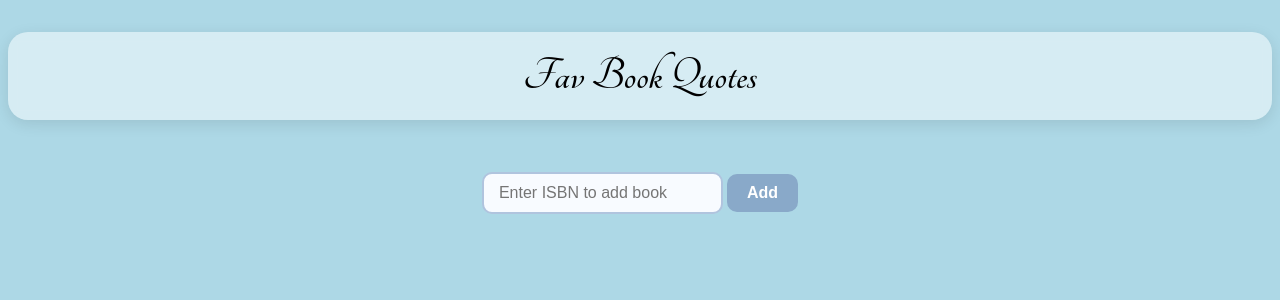
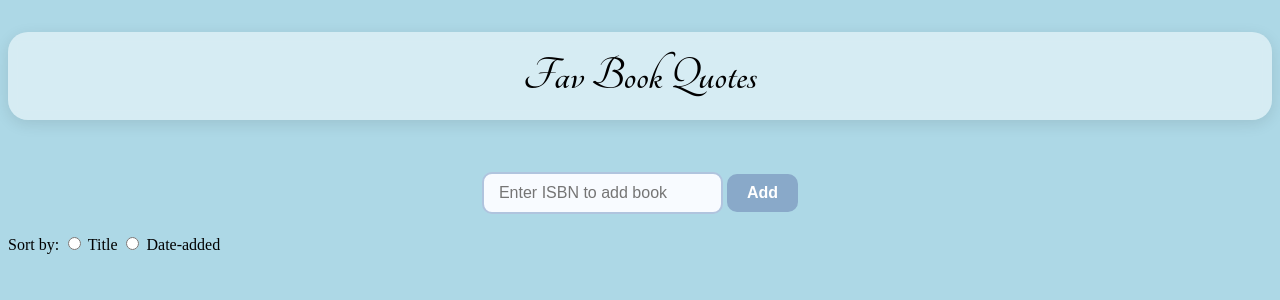
Before and after one commit to ShinigamiPG/Quote-book, a Node server app: page / in a window 1280 px wide. Shown: the top 300 px of the page. Run offline with Node 20, Linux system fonts and the light colour scheme; data that the repository does not hold is empty.

Commit message:
added sort functionality

```diff
--- a/index.js
+++ b/index.js
@@ -60,6 +60,30 @@ app.post("/add", async (req, res) => {
   res.redirect("/")
 })
 
+app.post("/sort", async (req, res) => {
+  const sortType = req.body.sort
+  console.log(sortType)
+  let orderedQuery
+  if (sortType == "Title") {
+    orderedQuery = "SELECT works.id, works.isbn, works.title, works.published, quotes.quotes, quotes.added FROM quotes JOIN works ON quotes.isbn = works.isbn ORDER BY works.title;"
+  } else if (sortType == "Date") {
+    orderedQuery = "SELECT works.id, works.isbn, works.title, works.published, quotes.quotes, quotes.added FROM quotes JOIN works ON quotes.isbn = works.isbn ORDER BY quotes.added DESC;"
+  }
+  let myBooks = []
+    try {
+        const result = await db.query(orderedQuery);
+        myBooks = result.rows
+        console.log(myBooks)
+      } catch (error) {
+        console.log("Error", error.message)
+      }
+      res.render("index.ejs", {
+        books: myBooks,
+        selectedSort: sortType
+      });
+
+})
+
 app.post("/edit", async (req, res) => {
   const inputISBN = req.body.updatedItemISBN
   const inputQuote = req.body.updatedItemQuotes
--- a/views/index.ejs
+++ b/views/index.ejs
@@ -16,6 +16,22 @@
       <input type="search" name="addISBN" placeholder="Enter ISBN to add book">
       <button class="add" type="submit" name="list">Add</button>
     </form>
+  </div>
+
+  <div class="sortdiv">
+    <form action="/sort" method="POST" id="sortForm">
+      <label>Sort by:</label>
+
+      <label>
+        <input type="radio" name="sort" value="Title" onclick="document.getElementById('sortForm').submit()" <%= typeof selectedSort !== 'undefined' && selectedSort === 'Title' ? 'checked' : '' %>> Title
+      </label>
+
+      <label>
+        <input type="radio" name="sort" value="Date" onclick="document.getElementById('sortForm').submit()" <%= typeof selectedSort !== 'undefined' && selectedSort === 'Date' ? 'checked' : '' %>> Date-added
+      </label>
+
+    </form>
+
   </div>
 
   <div class="container">
```
Also changed, not shown: setup.sql (line endings or trailing spaces).
